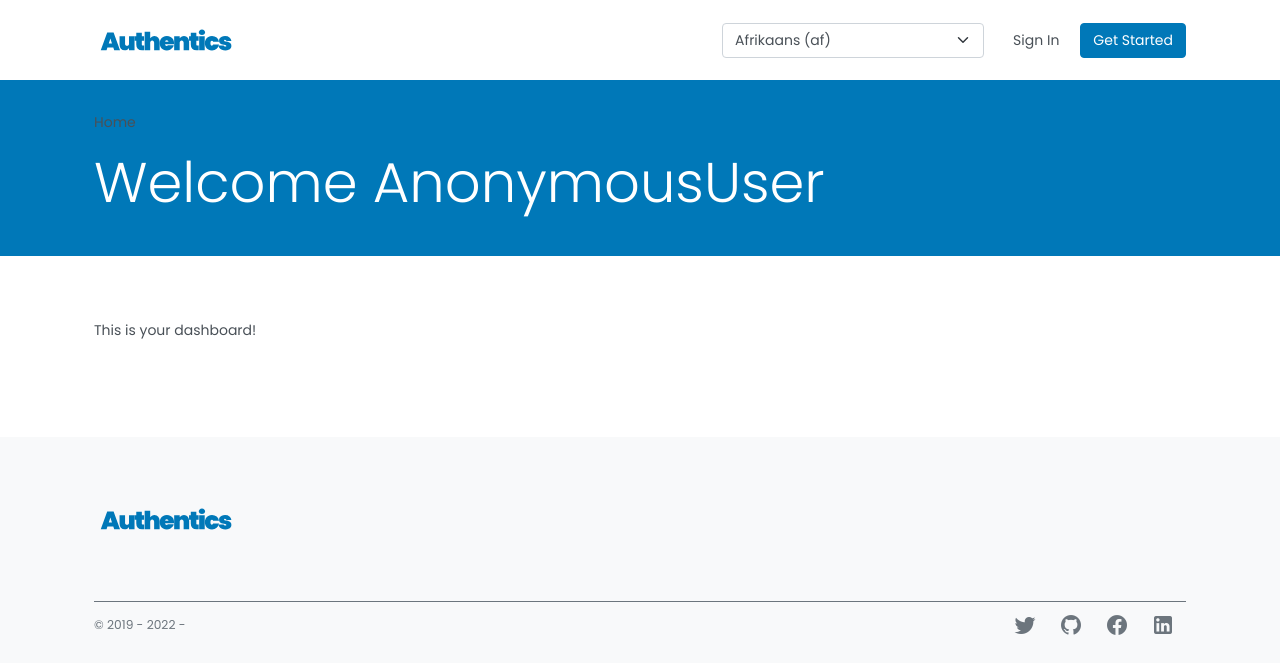
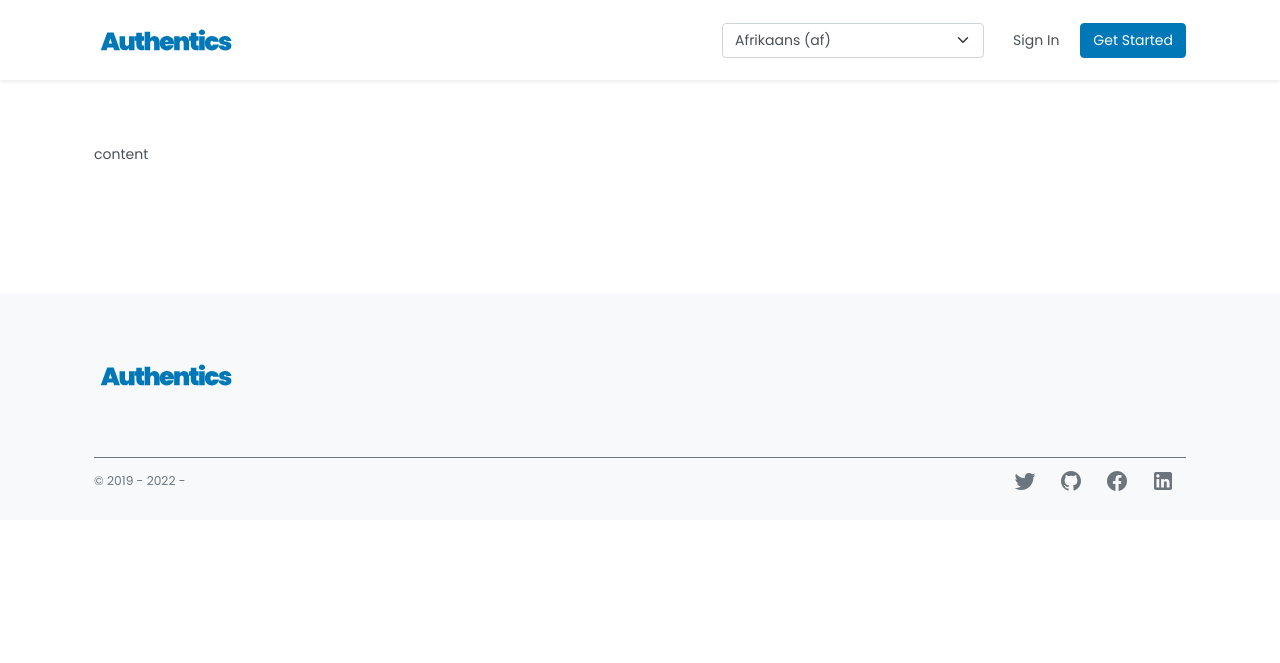
Before and after one commit to motivactions/oauth2server, a Django app: template themes/default/templates/account/index.html in a window 1280 px wide. Shown: the top 663 px of the page. Run offline with Django 4.2, Linux system fonts and the light colour scheme; the template is opened without the code that fills it, so the values that code supplies are empty; some libraries are stand-ins or nearby versions.

Commit message:
update index

```diff
--- a/boards/views.py
+++ b/boards/views.py
@@ -4,7 +4,7 @@ from django.utils.translation import gettext_lazy as _
 from django.views.generic import TemplateView
 
 
-@method_decorator([login_required], name="dispatch")
+# @method_decorator([login_required], name="dispatch")
 class AccountIndexView(TemplateView):
     template_name = "account/index.html"
 
--- a/themes/default/templates/account/index.html
+++ b/themes/default/templates/account/index.html
@@ -1,27 +1,14 @@
-{% extends 'account/base_profile.html' %}
-{% load i18n static theme_default_tags %}
+{% extends 'base_site.html' %}
+{% load static i18n theme_default_tags %}
 
-{% block main_css %}
-  {{ block.super }}
-{% endblock main_css %}
+{% block page_header %}{% endblock %}
 
-{% block auth_container_class %}py-4{% endblock auth_container_class %}
-
-{% block breadcrumb_items %}
-  {% comment %} #TODO base url needed {% endcomment %}
-  <li class="breadcrumb-item"><a href="/">{% trans "Home" %}</a></li>
-{% endblock breadcrumb_items %}
-
-{% block page_title %}
-<h1 class="display-4 font-baskerville">{% trans "Welcome" %} {{ request.user }}</h1>
-{% endblock page_title %}
-
-{% block page_summary %}{% endblock page_summary %}
+{% block main_wrapper_classes %}container py-6{% endblock %}
 
 {% block content %}
 <div class="row">
-  <div class="col">
-    This is your dashboard!
+  <div class="col-md-12 mb-4">
+    content
   </div>
 </div>
 {% endblock content %}
```
